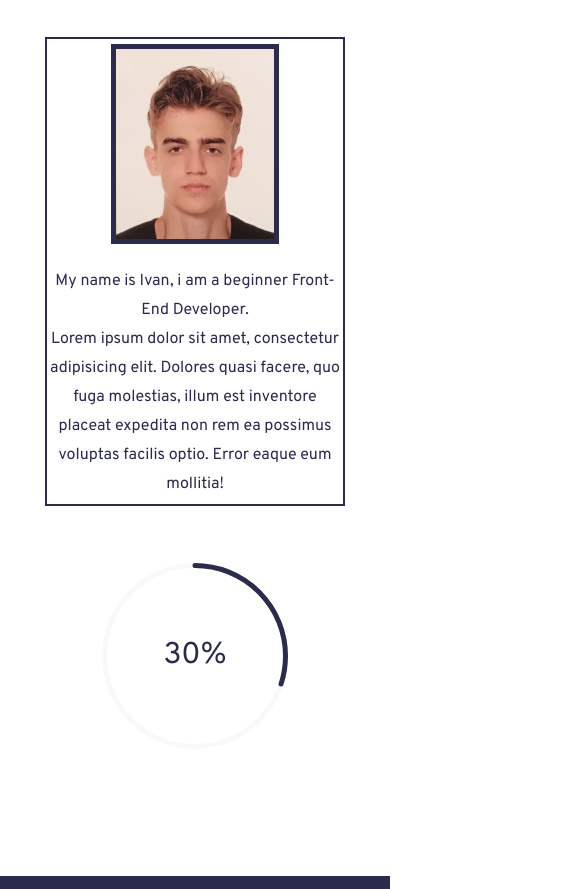
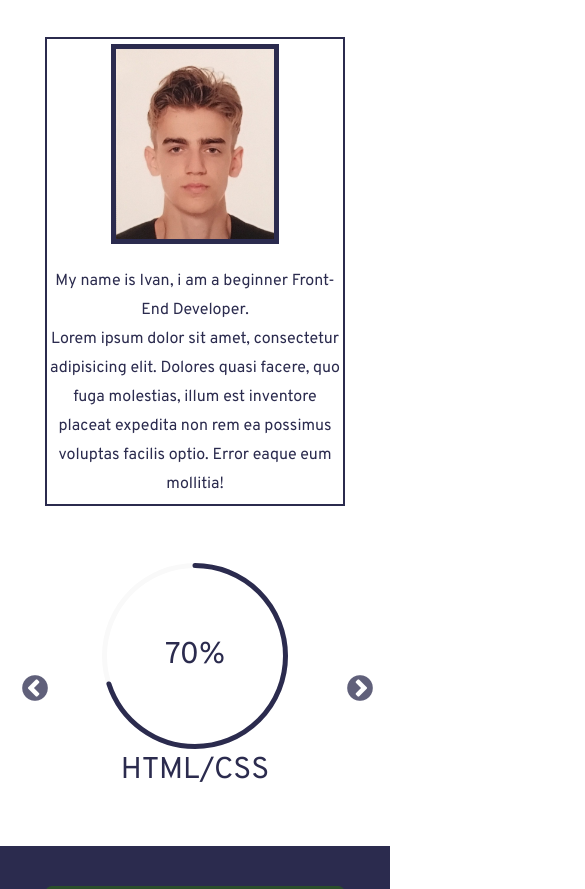
Before and after one commit to vankokos/resume, a plain HTML site: page index.html in a window 390 px wide. Shown: the part 172-1061 px from the top of the page, 585 px wide, since content can reach past the window. Drawn offline with nearby package versions, Linux system fonts and the light colour scheme.

Commit message:
responsive slider

```diff
--- a/js/scriptslider.js
+++ b/js/scriptslider.js
@@ -1,5 +1,15 @@
-$('.charts').slick({
-    infinite: true,
-    slidesToShow: 3,
-    slidesToScroll: 3
-  });
+
+    if ( $(window).width() <= 700) {
+        $('.charts').slick({
+            infinite:true,
+            slidesToShow:1,
+            slidesToScroll:1,
+        });
+    }
+    else {
+    $('.charts').slick({
+        infinite: true,
+        slidesToShow: 3,
+        slidesToScroll: 3
+      });
+    }
--- a/scss/styles.scss
+++ b/scss/styles.scss
@@ -596,22 +596,21 @@
 
             &-bottom {
                 display: flex;
-                align-items: center;
+                // align-items: center;
             }
         }
     }
 
     .charts {
-        flex-direction: column;
+        flex-direction: row;
     }
 
 
     .box {
      display: flex;
-     flex-direction: column;
+    //  flex-direction: column;
 
      p {
-        width:200px;
         margin-bottom: 30px;
      }
     }
```
Also changed, not shown: css/styles.css, 1 other file.
